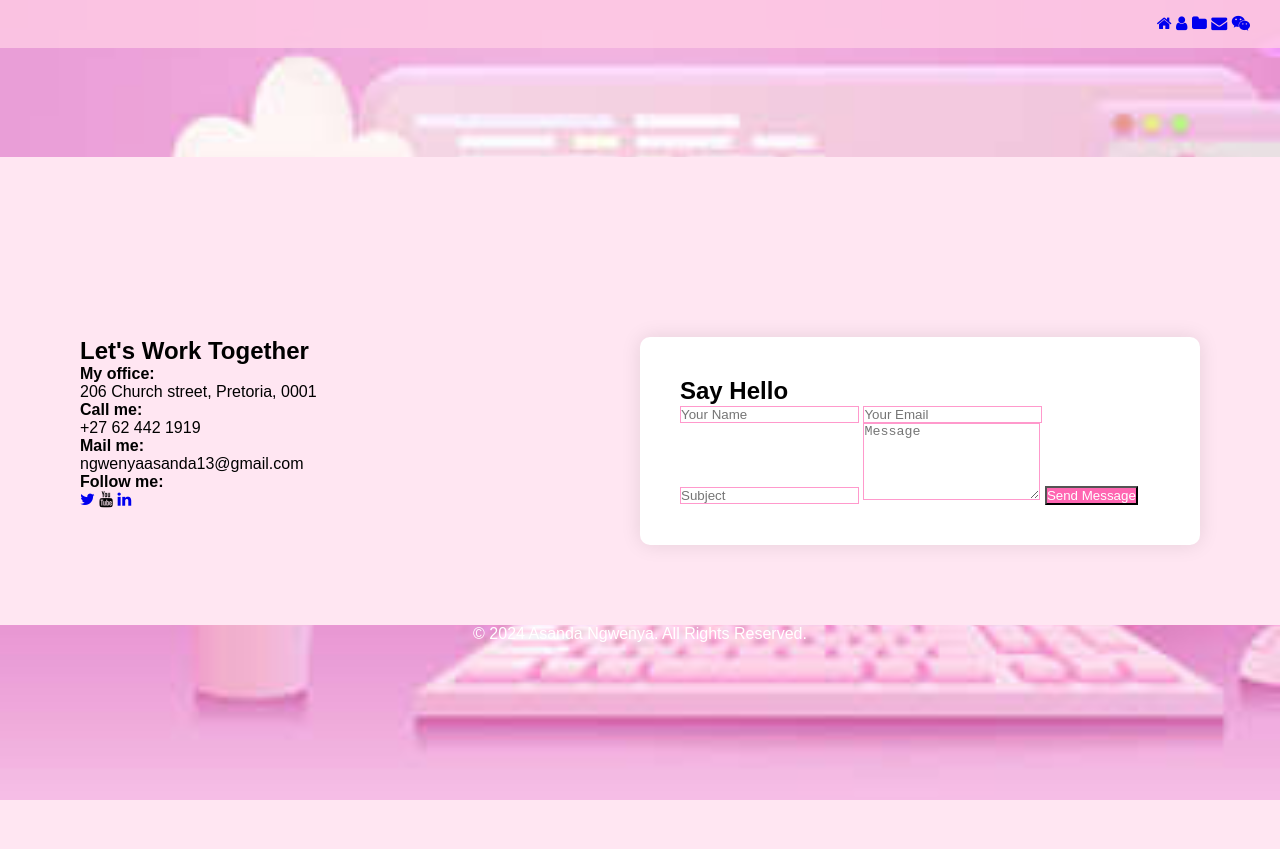
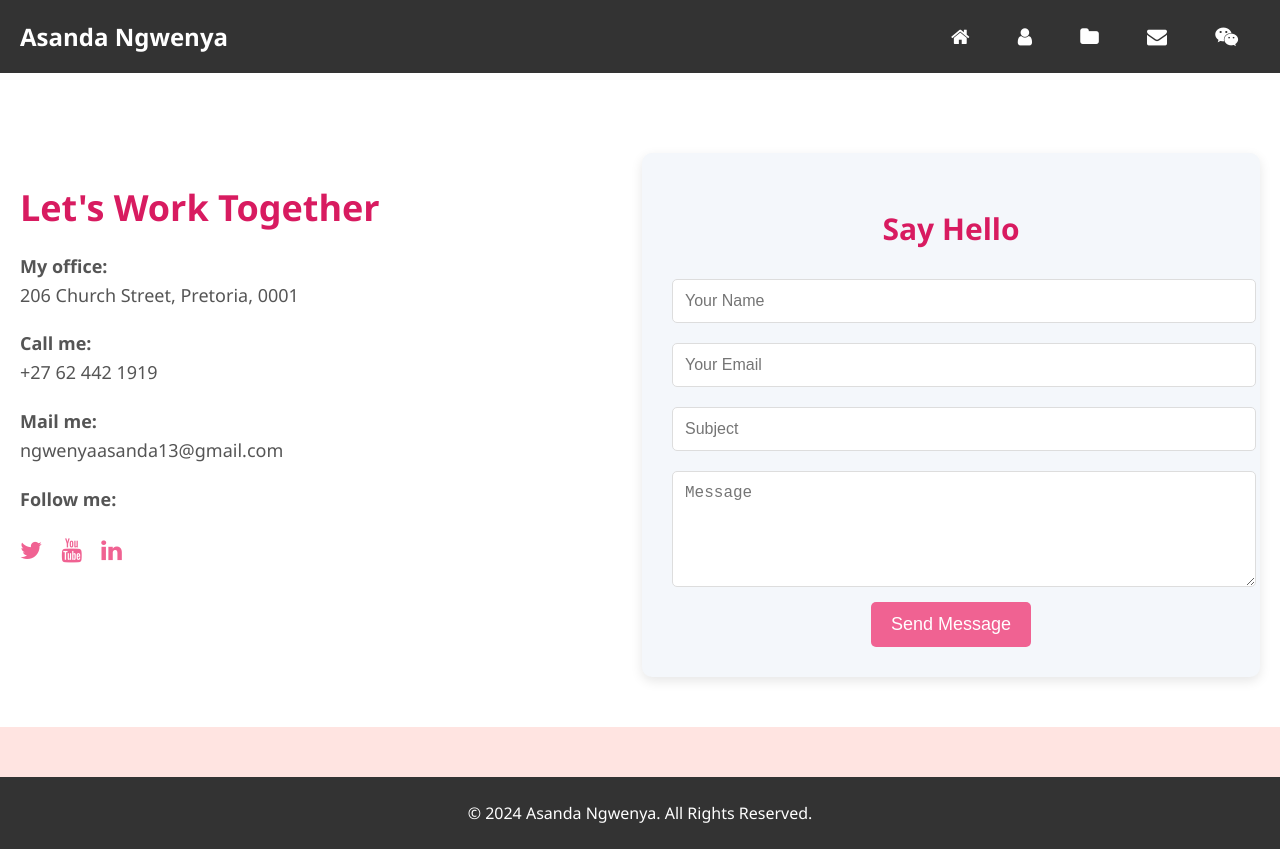
Before and after one commit to asandan8106/Asanda-sPortfolio, a plain HTML site: page Portfolio/contact.html in a window 1280 px wide. Before the commit the page ends 800 px from the top, so only its background shows below. Drawn offline with Linux system fonts and the light colour scheme; files whose address does not match are found by name.

Commit message:
added a new colour pallet

```diff
--- a/Portfolio/contact.html
+++ b/Portfolio/contact.html
@@ -4,60 +4,237 @@
     <meta charset="UTF-8">
     <meta name="viewport" content="width=device-width, initial-scale=1.0">
     <title>Contact Us</title>
-    <link rel="stylesheet" href="styles/CSS/style.css">
     <link rel="stylesheet" href="https://cdnjs.cloudflare.com/ajax/libs/font-awesome/4.7.0/css/font-awesome.min.css">
+    <style>
+        /* General Styles */
+        body {
+            font-family: 'Segoe UI', Tahoma, Geneva, Verdana, sans-serif;
+            margin: 0;
+            padding: 0;
+            background-color: #ffe4e1; /* Soft Pink */
+            color: #333; /* Dark text */
+        }
+
+        h1, h2 {
+            color: #d81b60; /* Dark pink */
+        }
+
+        a {
+            text-decoration: none;
+            color: #f06292; /* Light pink */
+        }
+
+        a:hover {
+            text-decoration: underline;
+        }
+
+        /* Navigation Bar */
+        .navbar {
+            background-color: #333; /* Black */
+            padding: 20px;
+            display: flex;
+            justify-content: space-between;
+            align-items: center;
+        }
+
+        .navbar .logo {
+            font-size: 24px;
+            font-weight: bold;
+            color: white;
+        }
+
+        .navbar .icon-bar a {
+            color: #fff;
+            font-size: 20px;
+            margin: 0 12px;
+            padding: 10px;
+            border-radius: 50%;
+            transition: background-color 0.3s ease;
+        }
+
+        .navbar .icon-bar a:hover {
+            background-color: #f06292; /* Light pink */
+        }
+
+        /* Contact Section */
+        .contact-section {
+            padding: 50px 20px;
+            background-color: white;
+            text-align: center;
+        }
+
+        .contact-container {
+            display: flex;
+            justify-content: space-between;
+            gap: 30px;
+            margin-top: 30px;
+        }
+
+        .contact-info {
+            width: 45%;
+            text-align: left;
+        }
+
+        .contact-info h1 {
+            font-size: 36px;
+            color: #d81b60; /* Dark pink */
+            margin-bottom: 20px;
+        }
+
+        .contact-info p {
+            font-size: 18px;
+            line-height: 1.6;
+            color: #555;
+            margin-bottom: 20px;
+        }
+
+        .social-icons a {
+            color: #f06292; /* Light pink */
+            font-size: 24px;
+            margin-right: 15px;
+            transition: color 0.3s ease;
+        }
+
+        .social-icons a:hover {
+            color: #d81b60; /* Dark pink */
+        }
+
+        .contact-form {
+            width: 45%;
+            background-color: #f4f7fb;
+            padding: 30px;
+            border-radius: 10px;
+            box-shadow: 0 4px 12px rgba(0, 0, 0, 0.1);
+        }
+
+        .contact-form h2 {
+            font-size: 30px;
+            color: #d81b60;
+            margin-bottom: 20px;
+        }
+
+        .contact-form form input, .contact-form form textarea {
+            width: 100%;
+            padding: 12px;
+            margin: 10px 0;
+            border-radius: 5px;
+            border: 1px solid #ddd;
+            font-size: 16px;
+        }
+
+        .contact-form form button {
+            background-color: #f06292; /* Light pink */
+            color: white;
+            font-size: 18px;
+            padding: 12px 20px;
+            border-radius: 5px;
+            border: none;
+            cursor: pointer;
+            transition: background-color 0.3s ease;
+        }
+
+        .contact-form form button:hover {
+            background-color: #ec407a; /* Slightly darker pink */
+        }
+
+        /* Footer */
+        footer {
+            background-color: #333; /* Black */
+            color: white;
+            padding: 20px;
+            text-align: center;
+            margin-top: 50px;
+        }
+
+        footer p {
+            margin: 5px 0;
+        }
+
+        footer a {
+            color: #f06292; /* Light pink */
+            text-decoration: none;
+            font-weight: bold;
+        }
+
+        footer a:hover {
+            text-decoration: underline;
+        }
+
+        /* Responsive Design */
+        @media screen and (max-width: 768px) {
+            .contact-container {
+                flex-direction: column;
+                align-items: center;
+            }
+
+            .contact-info, .contact-form {
+                width: 80%;
+            }
+        }
+
+        @media screen and (max-width: 480px) {
+            .navbar .icon-bar a {
+                font-size: 18px;
+                margin: 0 8px;
+            }
+
+            .contact-form form button {
+                font-size: 16px;
+            }
+        }
+    </style>
 </head>
 <body>
+
     <!-- Navigation Bar -->
     <header>
         <nav class="navbar">
-            <div class="logo">
+            <div class="logo">Asanda Ngwenya</div>
             <div class="icon-bar">
                 <a href="index.html"><i class="fa fa-home"></i></a>
                 <a href="About.html"><i class="fa fa-user"></i></a>
                 <a href="project.html"><i class="fa fa-folder"></i></a>
                 <a href="contact.html"><i class="fa fa-envelope"></i></a>
-                    <a href="chatbot.html"><i class= "fa fa-wechat"></i></a>
+                <a href="chatbot.html"><i class="fa fa-wechat"></i></a>
             </div>
-
-            </header>
         </nav>
     </header>
 
     <!-- Contact Section -->
     <section class="contact-section">
         <div class="contact-container">
+            <!-- Contact Information -->
             <div class="contact-info">
                 <h1>Let's Work Together</h1>
-                <p><strong>My office:</strong><br>206 Church street, Pretoria, 0001</p>
+                <p><strong>My office:</strong><br>206 Church Street, Pretoria, 0001</p>
                 <p><strong>Call me:</strong><br>+27 62 442 1919</p>
                 <p><strong>Mail me:</strong><br>ngwenyaasanda13@gmail.com</p>
                 <p><strong>Follow me:</strong></p>
                 <div class="social-icons">
                     <a href="https://www.twitter.com/NgwenyaAN?t=rSr5NJFgYeAspSVYoNGzhA&s=09"><i class="fa fa-twitter"></i></a>
-                    <a href="https://fa-youtube.com/@asanda-ngwenya7207?siMnRrGemXOtye"></a><i class="fa fa-youtube"></i></a>
+                    <a href="https://fa-youtube.com/@asanda-ngwenya7207?siMnRrGemXOtye"><i class="fa fa-youtube"></i></a>
                     <a href="https://www.linkedin.com/in/asanda-ngwenya-b72b5b2a9"><i class="fa fa-linkedin"></i></a>
                 </div>
             </div>
+
+            <!-- Contact Form -->
             <div class="contact-form">
                 <h2>Say Hello</h2>
-                <p></p>
                 <form>
                     <input type="text" placeholder="Your Name" required>
                     <input type="email" placeholder="Your Email" required>
                     <input type="text" placeholder="Subject" required>
                     <textarea placeholder="Message" rows="5" required></textarea>
-                    <button type="submit" class="btn">Send Message</button>
+                    <button type="submit">Send Message</button>
                 </form>
             </div>
         </div>
     </section>
 
-    <footer style= color:#fff; padding: 20px 0; text-align: center; margin-top: 5px;">
+    <!-- Footer -->
+    <footer>
         <p>&copy; 2024 Asanda Ngwenya. All Rights Reserved.</p>
     </footer>
 
-
 </body>
-
 </html>
```
Lines whose indentation alone changed are shown as unchanged.
